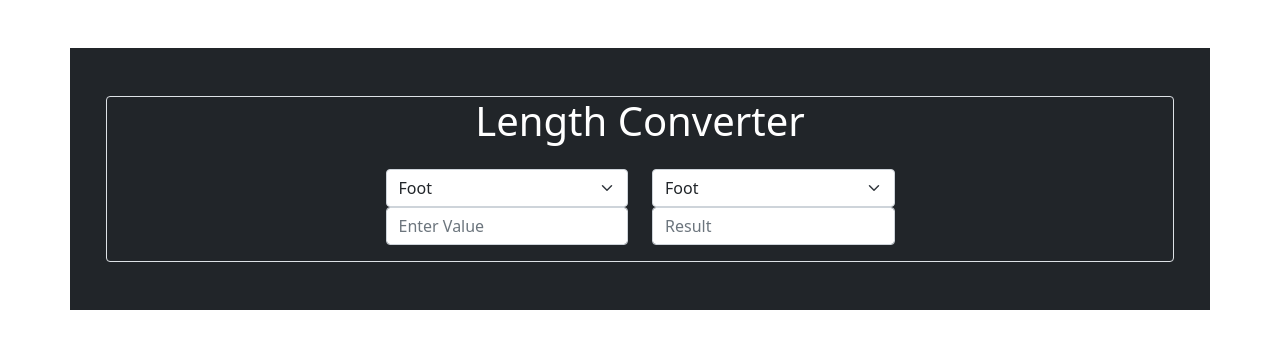
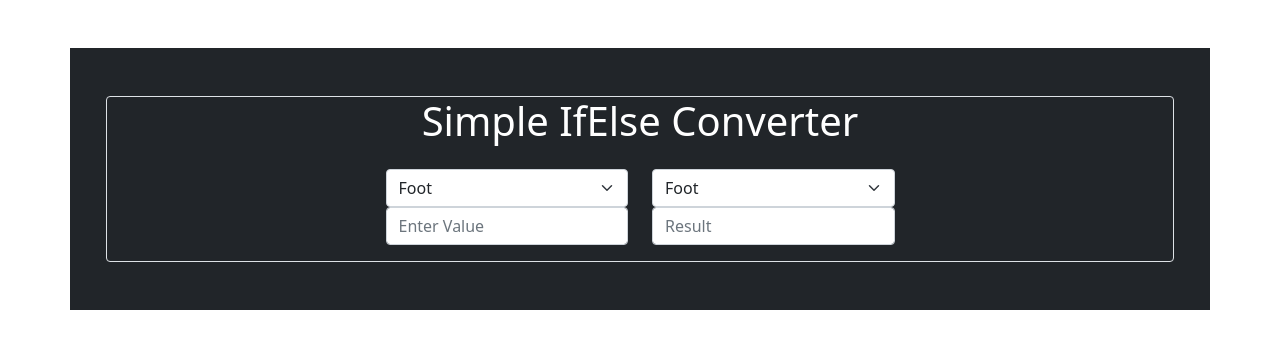
Before and after one commit to jtiu13/jsconversion, a website: page index.html in a window 1280 px wide. Drawn offline with nearby package versions, Linux system fonts and the light colour scheme; files that its build step writes are made by us from their sources.

Commit message:
second commit

```diff
--- a/index.html
+++ b/index.html
@@ -10,7 +10,7 @@
 <body>
   <div class="container p-5 bg-dark mt-5">
     <div class="row pb-3 justify-content-center border border-1 rounded-2">
-    <h1 class="text-center text-white pb-3">Length Converter</h1>
+    <h1 class="text-center text-white pb-3">Simple IfElse Converter</h1>
 
     <div class="col-md-3">
     <select class="form-select" id="inputType">
```
